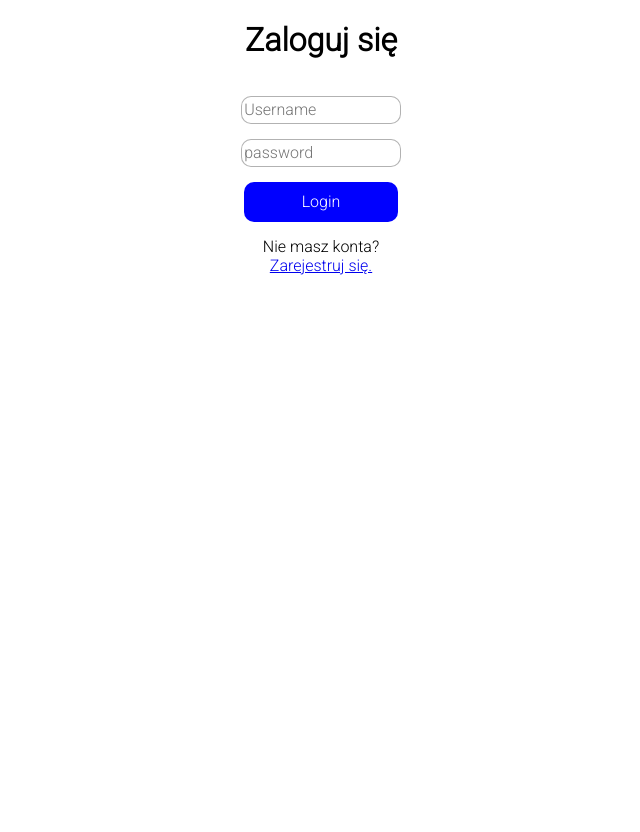
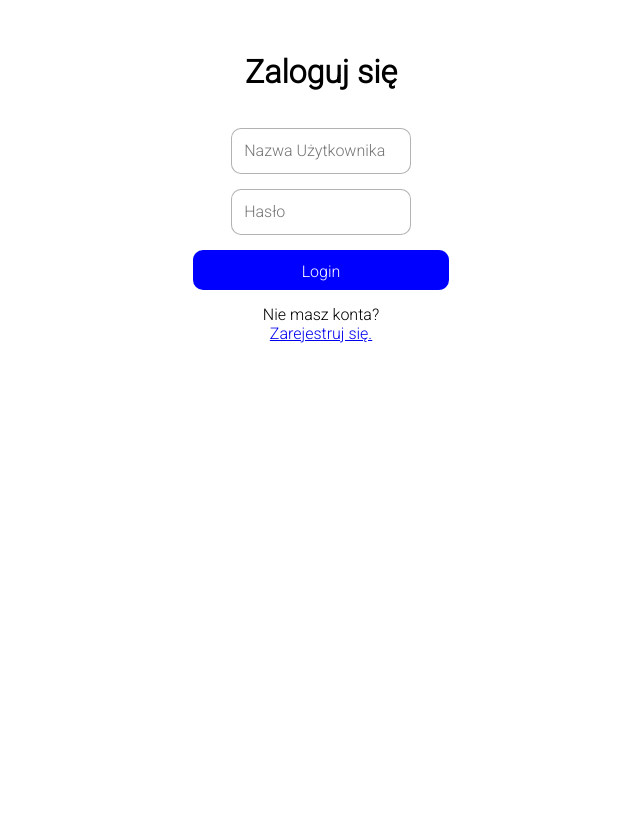
Before and after one commit to AdamBojanczyk/forum, a Flask app: page /login in a window 1280 px wide. Shown: the whole page, without its empty margins (319-959 px from the left). Before the commit the page ends 275 px from the top, so only its background shows below. Run offline with Flask 3, Linux system fonts and the light colour scheme.

Commit message:
next commit

```diff
--- a/app.py
+++ b/app.py
@@ -5,6 +5,7 @@ from flask_wtf import FlaskForm
 from wtforms import StringField, PasswordField, SubmitField, EmailField
 from wtforms.validators import InputRequired, Length, ValidationError
 from flask_bcrypt import Bcrypt
+from sqlalchemy.sql import func, desc
 
 app = Flask(__name__)
 app.config['SQLALCHEMY_DATABASE_URI'] = 'sqlite:///database.db'
@@ -39,16 +40,17 @@ class Posts(db.Model):
     title = db.Column(db.String(30), nullable = False)
     value = db.Column(db.String(500), nullable = False)
     writer = db.Column(db.String(50), nullable = False)
+    date = db.Column(db.DateTime(), server_default=func.now())
 
 
 
 
 class RegisterForm(FlaskForm):
-    name = StringField(validators=[InputRequired(), Length(min=4, max=20)], render_kw={"placeholder": "Imię"})
-    surname = StringField(validators=[InputRequired(), Length(min=4, max=20)], render_kw={"placeholder": "Nazwisko"})
-    username = StringField(validators=[InputRequired(), Length(min=4, max=20)], render_kw={"placeholder": "Nazwa Użytkownika"})
-    email = EmailField(validators=[InputRequired(), Length(min=4, max=20)], render_kw={"placeholder": "Email"})
-    password = PasswordField(validators=[InputRequired(), Length(min=4, max=20)], render_kw={"placeholder": "Hasło"})
+    name = StringField(validators=[InputRequired(), Length(min=3, max=30)], render_kw={"placeholder": "Imię"})
+    surname = StringField(validators=[InputRequired(), Length(min=3, max=30)], render_kw={"placeholder": "Nazwisko"})
+    username = StringField(validators=[InputRequired(), Length(min=4, max=30)], render_kw={"placeholder": "Nazwa Użytkownika"})
+    email = EmailField(validators=[InputRequired(), Length(min=4, max=30)], render_kw={"placeholder": "Email"})
+    password = PasswordField(validators=[InputRequired(), Length(min=4, max=30)], render_kw={"placeholder": "Hasło"})
 
     submit = SubmitField("Register")
 
@@ -58,8 +60,8 @@ class RegisterForm(FlaskForm):
             raise ValidationError("That username already exists. Please choose a different one.")
 
 class LoginForm(FlaskForm):
-    username = StringField(validators=[InputRequired(), Length(min=4, max=20)], render_kw={"placeholder": "Username"})
-    password = PasswordField(validators=[InputRequired(), Length(min=4, max=20)], render_kw={"placeholder": "password"})
+    username = StringField(validators=[InputRequired(), Length(min=4, max=30)], render_kw={"placeholder": "Nazwa Użytkownika"})
+    password = PasswordField(validators=[InputRequired(), Length(min=4, max=30)], render_kw={"placeholder": "Hasło"})
 
     submit = SubmitField("Login")
 
@@ -71,7 +73,7 @@ def index():
         return redirect("/login")
     else:
         name = request.cookies.get('user')
-        posts = Posts.query.all()
+        posts = Posts.query.order_by(desc(Posts.date)).all()
         return render_template('index.html', username = name, posts = posts)
 
 @app.route("/login", methods=['POST', 'GET'])
@@ -110,24 +112,6 @@ def register():
     else:
         return render_template('register.html', form=form)
 
-    # if request.method == 'POST':
-    #     name = request.form['name']
-    #     lastname = request.form['lastName']
-    #     username = request.form['username']
-    #     email = request.form['email']
-    #     password = request.form['password']
-    #     newUser = User(name = name, lastname = lastname, username = username, email = email, password = password)
-
-    #     try:
-    #         db.session.add(newUser)
-    #         db.session.commit()
-
-    #         return render_template('index.html')
-    #     except:
-    #         return 'There was an issue registering you'
-    # else:
-    #     return render_template('register.html', form=form)
-
 @app.route("/write_post", methods=['POST', 'GET'])
 def write_post():
     if request.method == 'POST':
@@ -164,6 +148,10 @@ def users():
     users = User.query.all()
     return render_template('users.html', users=users)
 
+@app.route("/like")
+def like():
+    return render_template('index.html')
+
 if __name__ == '__main__':
     with app.app_context():
         db.create_all()
--- a/static/css/login.css
+++ b/static/css/login.css
@@ -1,6 +1,7 @@
 body {
     display: flex;
     justify-content: center;
+    padding-top: 2em;
 }
 
 .form {
@@ -12,6 +13,7 @@ body {
 
 input {
     margin-top: 15px;
+    padding: 10px 12px;
     width: 40%;
     height: 3%;
     border-radius: 10px;
@@ -25,5 +27,23 @@ input[type="submit"] {
     background-color: blue;
     color: white;
     height: 5%;
+    width: 256px;
     margin-bottom: 15px;
+    border-style: solid;
+    border-color: blue;
+    border-width: 2px;
+    transition: all 0.2s ease-in-out;
+    cursor: pointer;
 }
+
+input[type="submit"]:hover {
+    background-color: white;
+    color: blue;
+    border-style: solid;
+    border-color: blue;
+    border-width: 2px;
+}
+
+input:focus {
+    outline: none;
+}
```
Also changed, not shown: static/css/index.css (+62 -0 lines), templates/index.html (+11 -0 lines), todo.txt (+13 -4 lines), instance/database.db.
